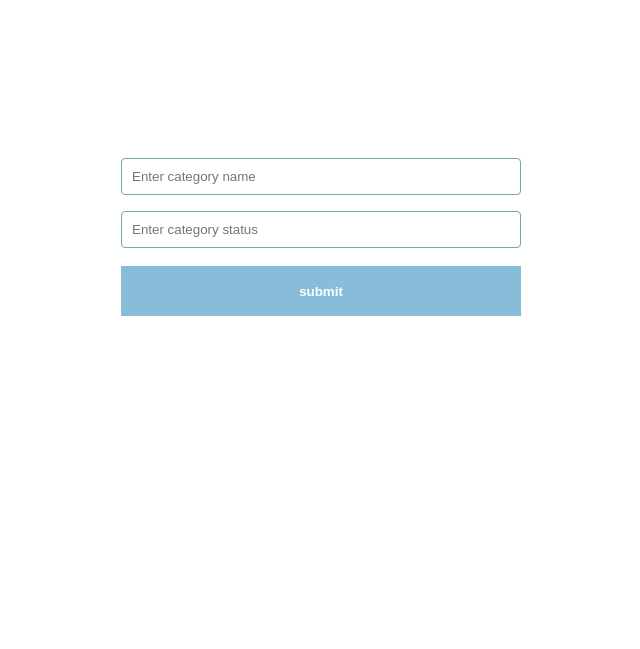
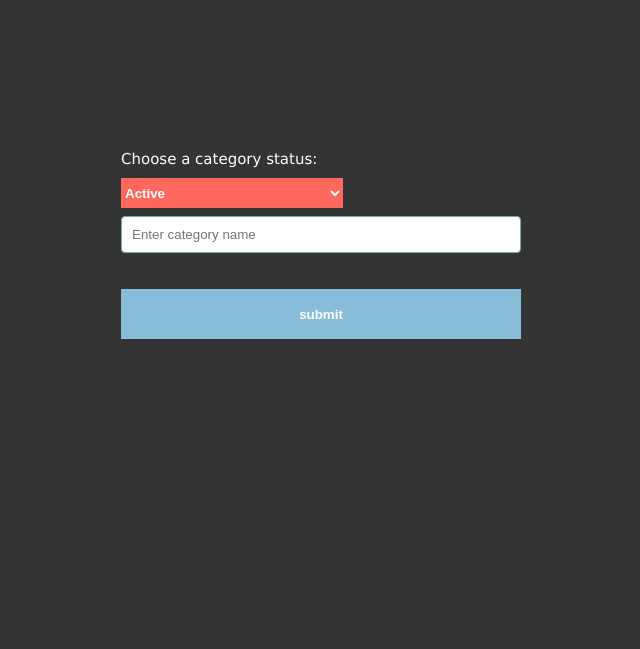
Before and after one commit to ademelmae/newviagedor, a PHP site: page /addcatform.php in a window 1280 px wide. Shown: the top 649 px of the page, without its empty margins (379-1019 px from the left). Run offline with PHP 8.4, Linux system fonts and the light colour scheme.

Commit message:
Add files via upload

```diff
--- a/viagedor/addcatform.php
+++ b/viagedor/addcatform.php
@@ -1,10 +1,15 @@
-<link rel="stylesheet" href="style2.css">
+<link rel="stylesheet" href="style3.css">
 
 <form action ="receivecat.php"  method = "post">
+<label for="cars">Choose a category status:</label>
+    <select class = "statbox" name="status">
+    <option value="active">Active</option>
+    <option value="inactive">Inactive</option>
 
+    </select>
+    <br>
     <input type="text" placeholder="Enter category name" name="categoryName">
-    <br>
-    <input type="text" placeholder="Enter category status" name="categoryStatus">
-    <br>
+    <br><br>
+
     <input type="submit" value="submit">
 </form>
--- a/viagedor/addprodform.php
+++ b/viagedor/addprodform.php
@@ -1,5 +1,5 @@
 
-<link rel="stylesheet" href="style2.css">
+<link rel="stylesheet" href="style3.css">
 
 <form action ="receiveprod.php"  method = "post">
     <?php
--- a/viagedor/receivecat.php
+++ b/viagedor/receivecat.php
@@ -3,7 +3,7 @@
     require_once "dbconnect.php";
 
     $catName = $_POST['categoryName'];
-    $catStatus = $_POST['categoryStatus'];
+    $catStatus = $_POST['status'];
     $sql = "INSERT INTO cat (categoryName, status ) values ('$catName','$catStatus')";
 
     $res  = $conn->query($sql);
--- /dev/null
+++ b/viagedor/style3.css
@@ -0,0 +1,52 @@
+body{
+    margin: 150px 500px;
+    background-color: rgba(52,52,52);
+    color:white;
+    font-family: 'Lucida Sans',  sans-serif;
+    font-size: 15px;
+}
+
+input[type=text] {
+    border: 1px solid #77a8a8;
+    border-radius: 4px;
+    margin: 8px 0;;
+    width: 400px;
+    padding: 10px 10px;
+  }
+
+  input[type=submit]
+  {
+    width: 400px;
+    height: 50px;
+    background-color: #87bdd8;
+    border: 0px;
+    color: white;
+    font-weight: bold;
+    margin-top: 10px;
+  }
+
+  input[type=submit]:hover{
+
+    background-color: black;
+  }
+
+
+.statbox{
+    width: 222px;
+    height: 30px;
+    background-color: rgba(255,104,92);
+    border: 0px;
+    color: white;
+    font-weight: bold;
+    margin-top: 10px;
+}
+
+.combo{
+    width: 270px;
+    height: 30px;
+    background-color: rgba(255,104,92);
+    border: 0px;
+    color: white;
+    font-weight: bold;
+    margin-top: 10px;
+}
```
Also changed, not shown: viagedor/catTable.php (+7 -4 lines), viagedor/style5.css (added, +32 -0 lines), viagedor/updateCategory.php (+24 -14 lines).
